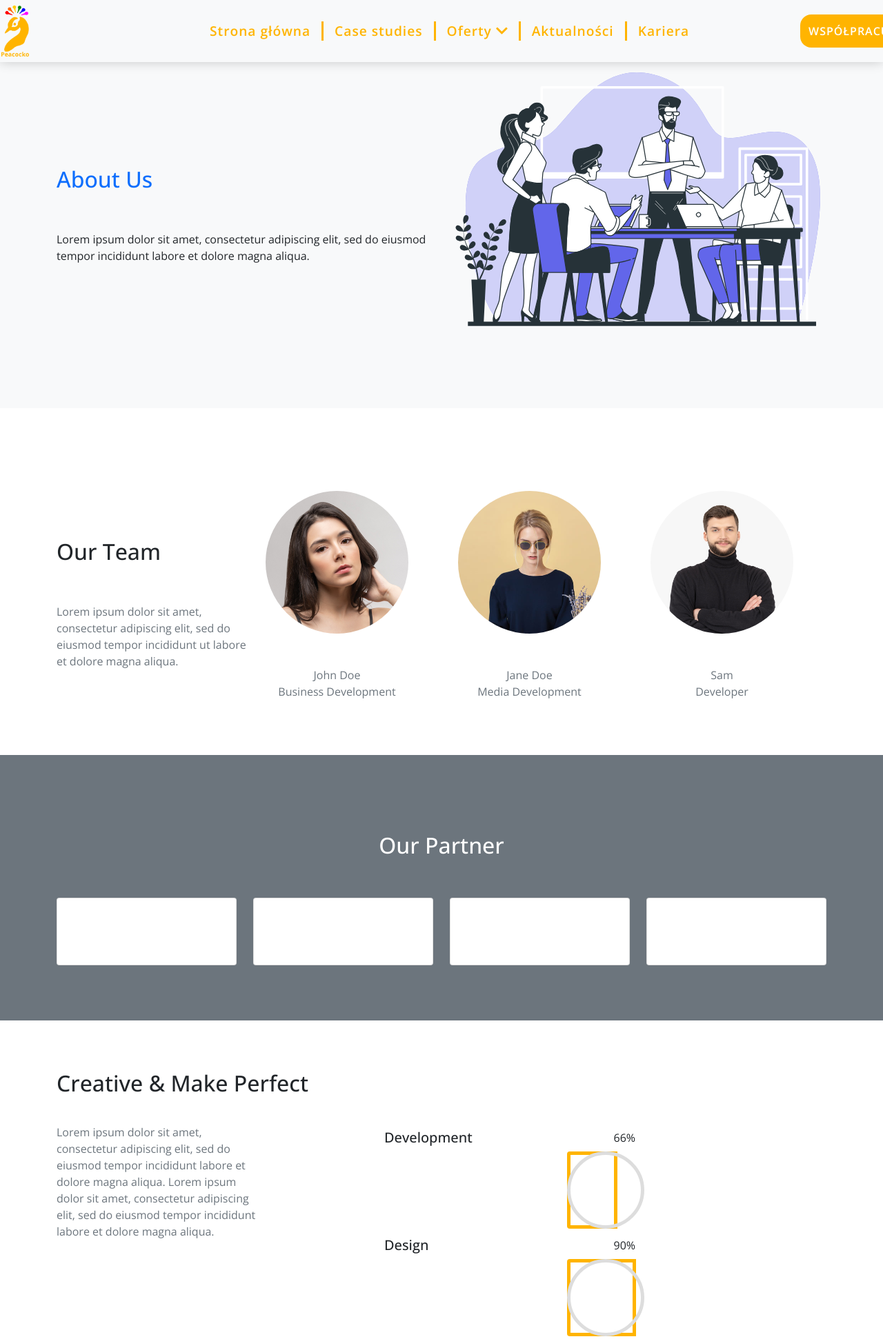
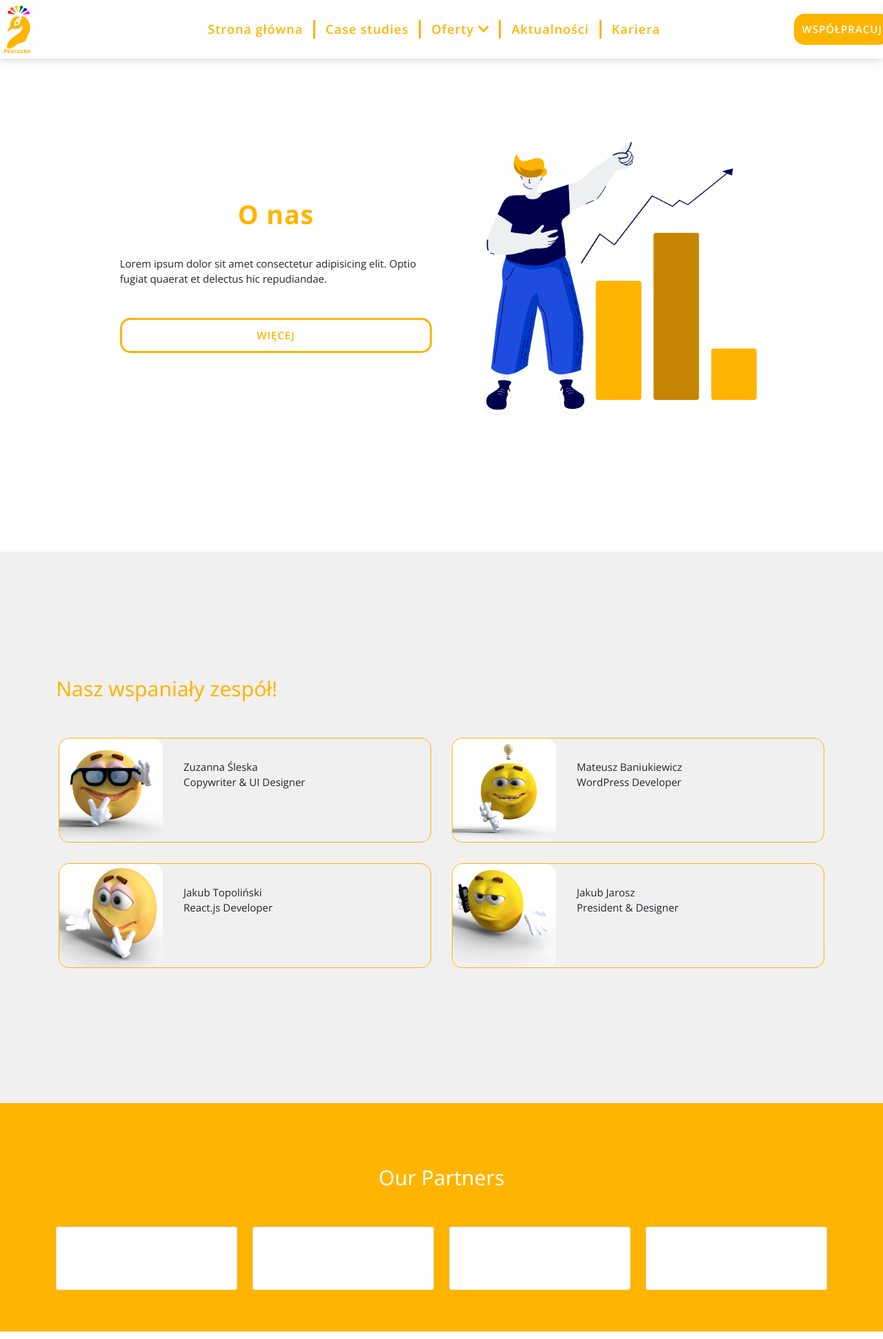
Before and after one commit to PufAnimalsDev/projekt-gr-1-front-end-agencja__marketingowa, a PHP site: page /about.html in a window 1280 px wide. Shown: the top 1942 px of the page at 69% size. Run offline with PHP 8.4, Linux system fonts and the light colour scheme; style sheets or scripts are compiled from the project's sources; some libraries are stand-ins or nearby versions.

Commit message:
Test section - scrolltop added to main page, styles of about finished (#42)
* kicking of fucking shit

* modification of index.html to usefull status

* modification of newsletter styles, sill not working

* Modification of styles in index, added variables etc.

* modified styles of header, start, features, footer, next step of own styles for buttons and inputs, features adapted in 50%

* small modification in start

* styles of inputs and buttons updated, newsletter and features adapted

* Merging to update

* Merging of css.map

* changes in buttons, start the optimilizing of features, few modifications in start and footer

* functions changed to features, functions deleted

* first step of header modification, optimalization of features in 50%, newsletter adapted

* header changed to first vision, few modification in footer, aboutus, start and newsletter

* gitignore actualized

* header completed in 80%

* main.js off

* header finished

* footer finished

* AOS added to project

* few modification in styles, AOS added to start page

* footer and header adapted in all subsites

* new style of logo and few photos, modified styles of front page and menu, navbar hiding restored with navmenu at top of page

* header finished, footer modified, basic styles modified

* link of offer now is inactive

* header link updated for nav and overlay

* Career styling finished

* Animation for career interface added

* ScrollTop added to main page, styles of about subpage finished

Co-authored-by: PufAnimalsDev <93289768+PufAnimalsDev@users.noreply.github.com>

```diff
--- a/about.html
+++ b/about.html
@@ -5,12 +5,13 @@
         <meta charset="UTF-8">
         <meta http-equiv="X-UA-Compatible" content="IE=edge">
         <meta name="viewport" content="width=device-width, initial-scale=1.0">
-        <title>Agencja marketingowa</title>
+        <title>O nas</title>
 
 
         <link rel="preconnect" href="https://fonts.googleapis.com">
         <link rel="preconnect" href="https://fonts.gstatic.com" crossorigin>
         <link href="https://fonts.googleapis.com/css2?family=Open+Sans:ital,wght@0,300;0,400;0,500;0,600;0,700;0,800;1,300;1,400;1,500;1,600;1,700;1,800&display=swap" rel="stylesheet">
+        <link rel="stylesheet" href="https://www.w3schools.com/w3css/4/w3.css">
         <link rel="stylesheet" href="./css/main.css">
         <link rel="stylesheet" href="./node_modules/@fortawesome/fontawesome-free/css/all.min.css">
 
@@ -57,72 +58,78 @@
     <!-- header end  -->
 
     <!-- Start Banner Hero -->
-    <section class="bg-light w-100">
+    <section class="aboutStart" data-aos="fade-right" data-aos-duration="2000">
         <div class="container">
-            <div class="row d-flex align-items-center py-5">
-                <div class="col-lg-6 text-start">
-                    <h1 class="h2 py-5 text-primary typo-space-line">About Us</h1>
-                    <p class="light-300">
-                        Lorem ipsum dolor sit amet, consectetur adipiscing elit, sed do eiusmod tempor incididunt labore
-                        et dolore magna aliqua.
-                    </p>
-                </div>
-                <div class="col-lg-6">
-                    <img src="./assets/img/banner-img-02.svg">
-                </div>
+          <div class="row align-items-center justify-content-center">
+            <div class="col-lg-5 aboutStart-wrapper">
+              <h1 class="aboutStart-wrapper__heading">O nas</h1>
+              <p class="aboutStart-wrapper__description">Lorem ipsum dolor sit amet consectetur adipisicing elit. Optio fugiat quaerat et delectus hic repudiandae.</p>
+              <a class="btnOutlineCustom" href="#sectionMembers" role="button">Więcej</a>
             </div>
+
+            <div class="col-lg-7 career--start-photo">
+              <img class="d-block w-100" src="./assets/img/career.png">
+            </div>
+          </div>
         </div>
     </section>
     <!-- End Banner Hero -->
 
-
     <!-- Start Team Member -->
-    <section class="container py-5">
-        <div class="pt-5 pb-3 d-lg-flex align-items-center gx-5">
-
-            <div class="col-lg-3">
-                <h2 class="h2 py-5 typo-space-line">Our Team</h2>
-                <p class="text-muted light-300">
-                    Lorem ipsum dolor sit amet, consectetur adipiscing elit,
-                    sed do eiusmod tempor incididunt ut labore et dolore magna aliqua.
-                </p>
+    <section class="members" id="sectionMembers">
+        <div class="container">
+            <div class="row">
+                <div class="col members--header" data-aos="zoom-in-right" data-aos-duration="1000">
+                    <h2>Nasz wspaniały zespół!</h2>
+                </div>
             </div>
 
-            <div class="col-lg-9 row">
-                <div class="team-member col-md-4">
-                    <img class="team-member-img img-fluid rounded-circle p-4" src="./assets/img/team-01.jpg"
-                        alt="Card image">
-                    <ul class="team-member-caption list-unstyled text-center pt-4 text-muted light-300">
-                        <li>John Doe</li>
-                        <li>Business Development</li>
+            <div class="row">
+                <div class="col members--body" data-aos="fade-right" data-aos-duration="1000">
+                    <img class="members--body-img" src="./assets/img_styles/nerd 1.png"
+                        alt="Card image1">
+                    <ul class="members--body-position">
+
+                        <li>Zuzanna Śleska</li>
+                        <li>Copywriter & UI Designer</li>
                     </ul>
                 </div>
-                <div class="team-member col-md-4">
-                    <img class="team-member-img img-fluid rounded-circle p-4" src="./assets/img/team-02.jpg"
-                        alt="Card image">
-                    <ul class="team-member-caption list-unstyled text-center pt-4 text-muted light-300">
-                        <li>Jane Doe</li>
-                        <li>Media Development</li>
-                    </ul>
-                </div>
-                <div class="team-member col-md-4">
-                    <img class="team-member-img img-fluid rounded-circle p-4" src="./assets/img/team-03.jpg"
-                        alt="Card image">
-                    <ul class="team-member-caption list-unstyled text-center pt-4 text-muted light-300">
-                        <li>Sam</li>
-                        <li>Developer</li>
+                <div class="col members--body"  data-aos="fade-left" data-aos-duration="1500">
+                    <img class="members--body-img" src="./assets/img_styles/nerd 2.png"
+                        alt="Card image2">
+                    <ul class="members--body-position">
+                        <li>Mateusz Baniukiewicz</li>
+                        <li>WordPress Developer</li>
                     </ul>
                 </div>
             </div>
+            <div class="row">
+                <div class="col members--body" data-aos="fade-right" data-aos-duration="2000">
+                    <img class="members--body-img" src="./assets/img_styles/nerd 3.png"
+                        alt="Card image3">
+                    <ul class="members--body-position">
+                        <li>Jakub Topoliński</li>
+                        <li>React.js Developer</li>
+                    </ul>
+                </div>
+                <div class="col members--body" data-aos="fade-left" data-aos-duration="2500">
+                    <img class="members--body-img" src="./assets/img_styles/nerd 4.png"
+                        alt="Card image4">
+                    <ul class="members--body-position">
+                        <li>Jakub Jarosz</li>
+                        <li>President & Designer</li>
 
+                    </ul>
+                </div>
+            </div>
         </div>
     </section>
     <!-- End Team Member -->
 
     <!-- Start Our Partner -->
-    <section class="bg-secondary py-3">
+    <section class="partners">
         <div class="container py-5">
-            <h2 class="h2 text-white text-center py-5">Our Partner</h2>
+            <h2 class="h2 text-white text-center py-5">Our Partners</h2>
             <div class="row text-center">
                 <div class="col-md-3 mb-3">
                     <div class="card partner-wap py-5">
@@ -150,54 +157,34 @@
     <!--End Our Partner-->
 
     <!-- Start Progress -->
-    <section class="bg-white py-5">
-        <div class="container my-4">
+    <section class="creative">
+        <div class="container">
+            <div class="row creative--wrapper">
+                <div class="col-6 creative--wrapper__heading" data-aos="fade-right" data-aos-duration="1500">
+                    <h1>Creative & Make Perfect</h1>
+                    <div>
+                        <p>Lorem ipsum dolor sit amet, consectetur adipiscing elit, sed do eiusmod tempor incididunt labore et dolore magna aliqua. Lorem ipsum dolor sit amet, consectetur adipiscing elit, sed do eiusmod tempor incididunt labore et dolore magna aliqua.
+                        </p>
+                    </div>
+                </div>
 
-            <h1 class="creative-heading h2 pb-3">Creative & Make Perfect</h1>
+                <div class="col-6 creative--wrapper__content">
+                    <div class="creative--wrapper__content-progress">
+                        <div class="w3 w3-round-xlarge" data-aos="fade-left" data-aos-duration="1000">
+                            <h4>Development</h4>
+                            <div class="w3-container w3 w3-round-xlarge" style="width:66%">66%</div>
+                        </div>
 
-            <div class="creative-content row py-3">
-                <div class="col-md-5">
-                    <p class="text-muted col-lg-8 light-300">Lorem ipsum dolor sit amet, consectetur adipiscing elit,
-                        sed do eiusmod tempor incididunt labore et dolore magna aliqua. Lorem ipsum dolor sit amet,
-                        consectetur adipiscing elit, sed do eiusmod tempor incididunt labore et dolore magna aliqua.
-                    </p>
-                </div>
-                <div class="creative-progress col-md-7">
+                        <div class="w3 w3-round-xlarge" data-aos="fade-left" data-aos-duration="1500">
+                            <h4>Design</h4>
+                            <div class="w3-container w3 w3-round-xlarge" style="width:90%">90%</div>
+                        </div>
 
-                    <div class="row mt-4 mt-sm-2">
-                        <div class="col-6">
-                            <h4 class="h5">Development</h4>
+                        <div class="w3 w3-round-xlarge" data-aos="fade-left" data-aos-duration="2000">
+                            <h4>Marketing</h4>
+                            <div class="w3-container w3 w3-round-xlarge" style="width:74%">74%</div>
                         </div>
-                        <div class="col-6 text-right">66%</div>
                     </div>
-                    <div class="progress">
-                        <div class="progress-bar" role="progressbar" style="width: 66%" aria-valuenow="66"
-                            aria-valuemin="0" aria-valuemax="100"></div>
-                    </div>
-
-                    <div class="row mt-4 mt-sm-2">
-                        <div class="col-6">
-                            <h4 class="h5">Design</h4>
-                        </div>
-                        <div class="col-6 text-right">90%</div>
-                    </div>
-                    <div class="progress">
-                        <div class="progress-bar" role="progressbar" style="width: 90%" aria-valuenow="90"
-                            aria-valuemin="0" aria-valuemax="100"></div>
-                    </div>
-
-
-                    <div class="row mt-4 mt-sm-2">
-                        <div class="col-6">
-                            <h4 class="h5">Marketing</h4>
-                        </div>
-                        <div class="col-6 text-right">74%</div>
-                    </div>
-                    <div class="progress">
-                        <div class="progress-bar" role="progressbar" style="width: 74%" aria-valuenow="74"
-                            aria-valuemin="0" aria-valuemax="100"></div>
-                    </div>
-
                 </div>
             </div>
         </div>
@@ -205,15 +192,15 @@
     <!-- End Progress -->
 
     <!-- Start Choice -->
-    <section class="why-us banner-bg bg-light">
+    <section class="why-us" data-aos="flip-down" data-aos-duration="1500">
         <div class="container my-4">
             <div class="row">
-                <div class="banner-img col-lg-5">
+                <div class="why-us--img col-lg-5">
                     <img src="./assets/img/work.svg" class="rounded img-fluid" alt="">
                 </div>
-                <div class="banner-content col-lg-7 align-self-end">
-                    <h2 class="h2 pb-3">Why you choose us?</h2>
-                    <p class="text-muted pb-5 light-300">
+                <div class="why-us--content col-lg-7">
+                    <h2 class="h2">Why you choose us?</h2>
+                    <p>
                         Lorem ipsum dolor sit amet, consectetur adipiscing elit, sed do eiusmod tempor incididunt labore
                         et dolore magna aliqua.Lorem ipsum dolor sit amet, consectetur adipiscing elit, sed do eiusmod
                         tempor incididunt labore et dolore magna aliqua.Lorem ipsum dolor sit amet, consectetur
@@ -226,37 +213,35 @@
     <!-- End Choice -->
 
     <!-- Start Aim -->
-    <section class="banner-bg bg-white py-5">
-        <div class="container my-4">
-            <div class="row text-center">
-
-                <div class="objective col-lg-4">
-                    <div class="objective-icon card m-auto py-4 mb-2 mb-sm-4 bg-secondary shadow-lg">
+    <section class="aim">
+        <div class="container">
+            <div class="row">
+                <div class="aim--wrapper col-lg-4" data-aos="zoom-in" data-aos-duration="1000">
+                    <div class="aim--wrapper-icon card m-auto py-4 mb-2 mb-sm-4 shadow-lg">
                         <i class="display-4 bx bxs-bulb text-light"></i>
                     </div>
-                    <h2 class="objective-heading h3 mb-2 mb-sm-4 light-300">Our Vision</h2>
+                    <h2 class="aim--wrapper-heading">Nasza wizja</h2>
                     <p class="light-300">
                         Lorem ipsum dolor sit amet, consectetur adipiscing elit, sed do eiusmod tempor incididunt labore
                         et dolore magna aliqua.
                     </p>
                 </div>
-
-                <div class="objective col-lg-4 mt-sm-0 mt-4">
-                    <div class="objective-icon card m-auto py-4 mb-2 mb-sm-4 bg-secondary shadow-lg">
+                <div class="aim--wrapper col-lg-4 mt-sm-0 mt-4" data-aos="zoom-in" data-aos-duration="1500">
+                    <div class="aim--wrapper-icon card m-auto py-4 mb-2 mb-sm-4 shadow-lg">
                         <i class='display-4 bx bx-revision text-light'></i>
                     </div>
-                    <h2 class="objective-heading h3 mb-2 mb-sm-4 light-300">Our Mission</h2>
+                    <h2 class="aim--wrapper-heading">Nasza misja</h2>
                     <p class="light-300">
                         Eiusmod tempor incididunt ut labore et dolore magna aliqua.
                         Ut enim ad minim veniam quis.
                     </p>
                 </div>
 
-                <div class="objective col-lg-4 mt-sm-0 mt-4">
-                    <div class="objective-icon card m-auto py-4 mb-2 mb-sm-4 bg-secondary shadow-lg">
+                <div class="aim--wrapper col-lg-4 mt-sm-0 mt-4" data-aos="zoom-in" data-aos-duration="2000">
+                    <div class="aim--wrapper-icon card m-auto py-4 mb-2 mb-sm-4 shadow-lg">
                         <i class="display-4 bx bxs-select-multiple text-light"></i>
                     </div>
-                    <h2 class="objective-heading h3 mb-2 mb-sm-4 light-300">Our Goal</h2>
+                    <h2 class="aim--wrapper-heading">Nasz cel</h2>
                     <p class="light-300">
                         Lorem ipsum dolor sit amet, consectetur adipisicing elit,
                         sed do eiusmod tempor.
--- a/career.html
+++ b/career.html
@@ -5,7 +5,7 @@
     <meta charset="UTF-8">
     <meta http-equiv="X-UA-Compatible" content="IE=edge">
     <meta name="viewport" content="width=device-width, initial-scale=1.0">
-    <title>Agencja marketingowa</title>
+    <title>Kariera</title>
 
 
     <link rel="preconnect" href="https://fonts.googleapis.com">
--- /dev/null
+++ b/scss/_about.scss
@@ -0,0 +1,84 @@
+.aboutStart {
+        display: flex;
+        align-items: center;
+        height: 100vh;
+        &-photo {
+            width: 30rem;
+            height: auto;
+        }
+        &-wrapper {
+            display: flex;
+            flex-direction: column;
+            gap: 2rem;
+            margin-right: 2rem;
+            &__heading {
+                color: $main_color;
+                font-weight: 600;
+                letter-spacing: 1px;
+            }
+            h1 {
+                text-align: center;
+            }
+            a {
+                text-align: center;
+            }
+        }
+}
+
+.partners {
+    background-color: $main_color;
+}
+
+.creative {
+    height: 40vh;
+    &--wrapper {
+        margin-top: 8rem;
+        &__heading {
+            h1 {
+                color: $main_color;
+                margin-bottom: 4rem;
+            }
+        }
+        &__content {
+            &-progress {
+                h4 {
+                    letter-spacing: 2px;
+                }
+                .w3-container {
+                    background-color: $main_color;
+                    color: $white;
+                    font-weight: 600;
+                    letter-spacing: 1px;
+                }
+            }
+        }
+    }
+}
+
+.why-us {
+    background-color: $shadows;
+    &--content {
+        display: flex;
+        flex-direction: column;
+        justify-content: center;
+        h2 {
+            color: $main_color;
+            padding-bottom: 2rem;
+        }
+    }
+}
+
+.aim {
+    height: 40vh;
+    margin-top: 6rem;
+    &--wrapper {
+        text-align: center;
+        &-icon {
+            background-color: $main_color;
+        }
+        h2 {
+            color: $main_color;
+            margin-bottom: 1.5rem;
+        }
+    }
+}
--- a/scss/_footer.scss
+++ b/scss/_footer.scss
@@ -83,9 +83,20 @@
     }
 
 
-    // &--links{
-
-    // }
+    &--links{
+        .scrollTop {
+            margin-left: 15rem;
+            width: 3rem;
+            height: 3rem;
+            font-size: 25px;
+            border-radius: 50%;
+            border: 4px solid $main_color;
+            color: $main_color;
+            display: flex;
+            justify-content: center;
+            align-items: center;
+        }
+    }
 
 
 }
--- a/scss/_members.scss
+++ b/scss/_members.scss
@@ -7,6 +7,7 @@
 
     &--header {
         padding-bottom: 2rem;
+        color: $main_color;
     }
 
     &--body {
--- a/scss/main.scss
+++ b/scss/main.scss
@@ -7,6 +7,7 @@
 @import "../node_modules/@fortawesome/fontawesome-free/scss/regular.scss";
 @import "../node_modules/@fortawesome/fontawesome-free/scss/solid.scss";
 
+@import "about";
 @import "header";
 @import "footer";
 @import "start";
```
Also changed, not shown: index.html (+15 -12 lines), assets/img/banner-img-03.svg (added), assets/img/work.svg.
